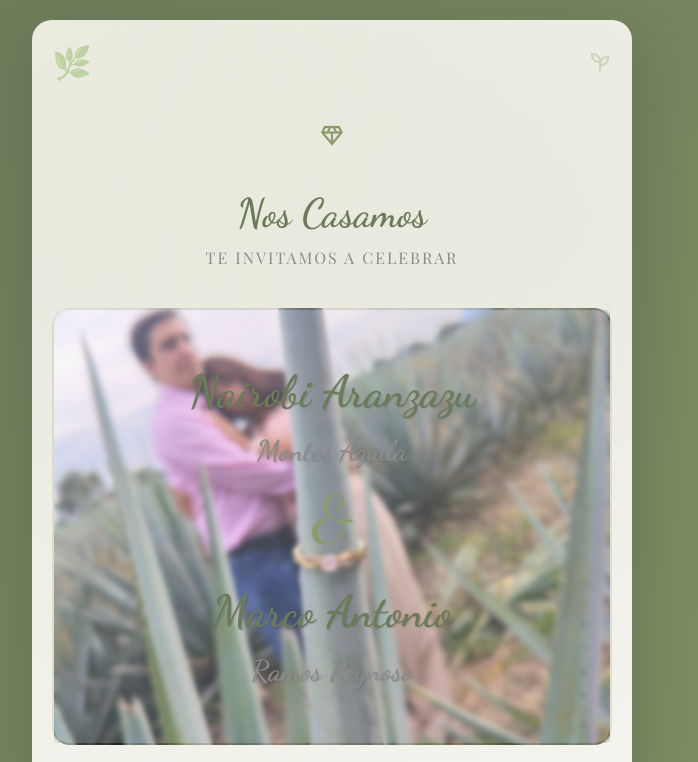
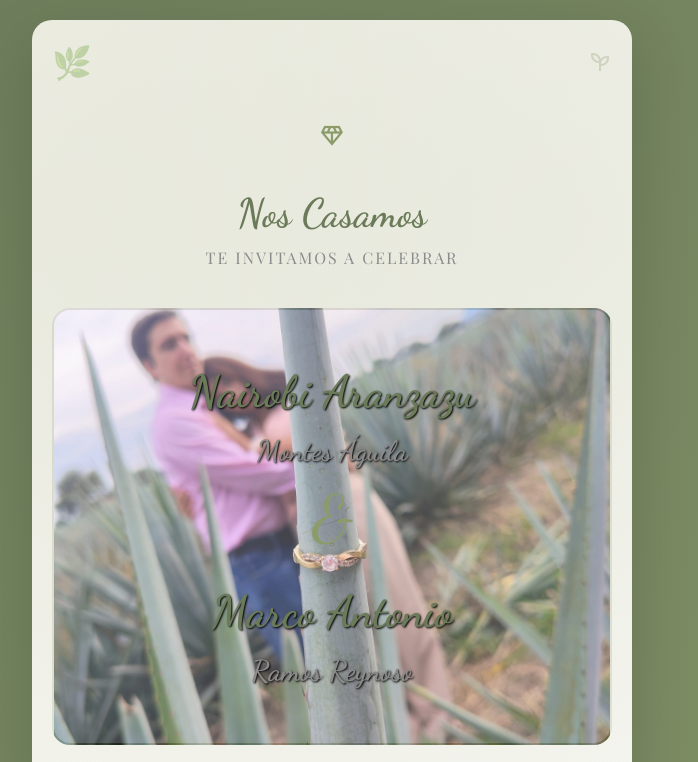
Before and after one commit to 01espada/bodorrio, a website: page public/index.html in a window 1280 px wide. Shown: the top 762 px of the page, without its empty margins (308-1006 px from the left). Drawn offline with nearby package versions, Linux system fonts and the light colour scheme.

Commit message:
foto de fondo

```diff
--- a/public/index.html
+++ b/public/index.html
@@ -21,7 +21,7 @@
             position: absolute;
             inset: 0;
             background: rgba(255, 255, 255, 0.25);
-            backdrop-filter: blur(2px);
+            /* backdrop-filter: blur(2px); */
         }
         .names-section > * {
             position: relative; /* asegurar que el texto quede encima del overlay */
--- a/public/styles.css
+++ b/public/styles.css
@@ -14,7 +14,7 @@ body { font-family: 'Open Sans', sans-serif; background: linear-gradient(135deg,
 .title { font-family: 'Dancing Script', cursive; font-size: 2.5rem; color: #6b7b5a; margin-bottom: 10px; font-weight: 600; }
 .subtitle { font-family: 'Playfair Display', serif; font-size: 1rem; color: #8b8b8b; letter-spacing: 2px; text-transform: uppercase; }
 .names-section { padding: 30px; text-align: center; background: linear-gradient(135deg, rgba(139, 155, 106, 0.05) 0%, rgba(255, 255, 255, 0.8) 100%); margin: 20px; border-radius: 15px; border: 2px solid rgba(139, 155, 106, 0.2); }
-.bride-groom { font-family: 'Dancing Script', cursive; font-size: 2.8rem; color: #6b7b5a; margin: 15px 0; font-weight: 700; text-shadow: 1px 1px 2px rgba(0,0,0,0.1); }
+.bride-groom { font-family: 'Dancing Script', cursive; font-size: 2.8rem; color: #6b7b5a; margin: 15px 0; font-weight: 700; text-shadow: 1px 1px 2px rgba(0,0,0); }
 
 /* Subname style extracted from inline */
 .bride-groom-sub { font-size: 1.8rem; color: #8b8b8b; }
```
